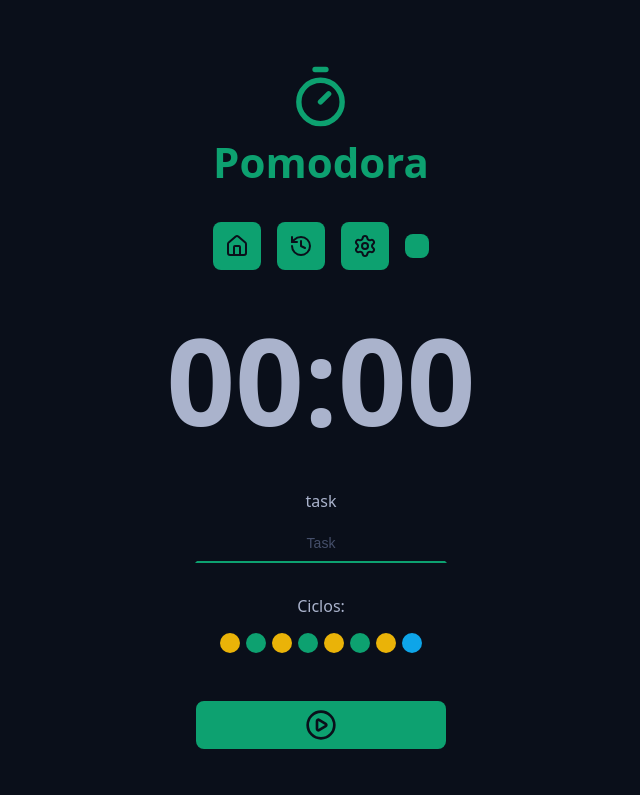
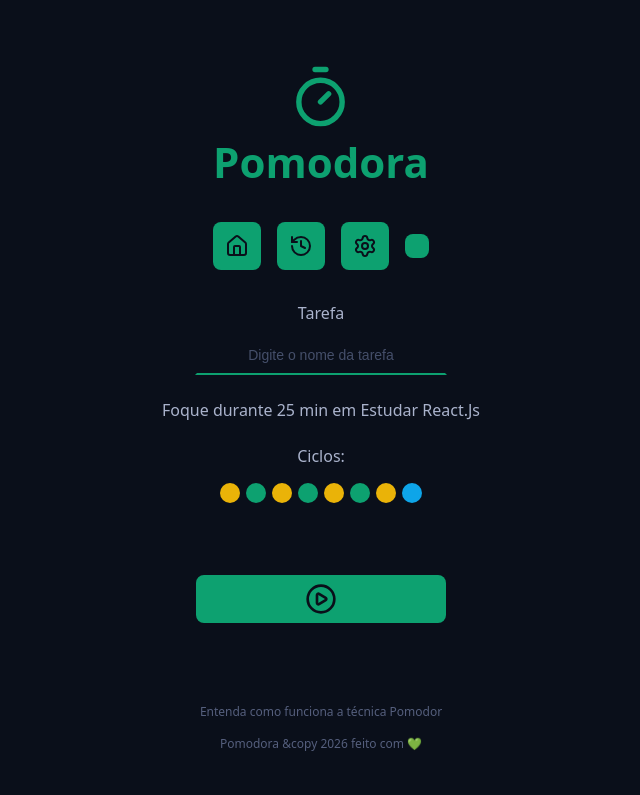
Before and after one commit to juniorbonini/pomodora, a React (Vite) app: page / in a window 1280 px wide. Shown: the top 795 px of the page, without its empty margins (319-959 px from the left). Built offline with nearby package versions, Linux system fonts and the light colour scheme.

Commit message:
feat: criar estrutura da Home com layout Main e formulário de criação de ciclo

```diff
--- a/src/App.tsx
+++ b/src/App.tsx
@@ -1,41 +1,11 @@
-import { PlayCircle, StopCircle } from "lucide-react";
-import { Button } from "./components/Button";
-import { Container } from "./components/Container";
-import { Cycles } from "./components/Cycles";
-import { Input } from "./components/Input";
-import { Logo } from "./components/Logo";
-import { Menu } from "./components/Menu";
-import { TimerDisplay } from "./components/TimerDisplay";
-
 import "./theme/global.css";
 import "./theme/theme.css";
-import { Footer } from "./components/Footer";
+import { Home } from "./pages/Home";
 
 export default function App() {
   return (
     <>
-      <Container>
-        <Logo />
-      </Container>
-      <Container>
-        <Menu icon={<></>} />
-      </Container>
-      <Container>
-        <TimerDisplay />
-      </Container>
-      <Container>
-        <Input label="task" type="text" id="taskName" placeholder="Task" />
-      </Container>
-      <Container>
-        <Cycles />
-      </Container>
-      <Container>
-        <Button color="green" icon={<PlayCircle />} />
-        <Button color="red" icon={<StopCircle />} />
-      </Container>
-      <Container>
-        <Footer />
-      </Container>
+      <Home />
     </>
   );
 }
--- /dev/null
+++ b/src/components/Form/index.tsx
@@ -0,0 +1,31 @@
+import { PlayCircle } from "lucide-react";
+import { Button } from "../Button";
+import { Cycles } from "../Cycles";
+import { Input } from "../Input";
+
+export const Form = () => {
+  return (
+    <div className="form">
+      <div className="formRow">
+        <Input
+          type="text"
+          label="Tarefa"
+          id="tarefa"
+          placeholder="Digite o nome da tarefa"
+        />
+      </div>
+
+      <div className="formRow">
+        <span>Foque durante 25 min em Estudar React.Js</span>
+      </div>
+
+      <div className="formRow">
+        <Cycles />
+      </div>
+
+      <div className="formRow">
+        <Button icon={<PlayCircle />} />
+      </div>
+    </div>
+  );
+};
--- /dev/null
+++ b/src/components/Main/index.tsx
@@ -0,0 +1,24 @@
+import type { MainProps } from "@/types/Main/main";
+import { Container } from "@/components/Container";
+import { Logo } from "@/components/Logo";
+import { Menu } from "@/components/Menu";
+import { Footer } from "@/components/Footer";
+
+export const Main = ({ children }: MainProps) => {
+  return (
+    <>
+      <Container>
+        <Logo />
+      </Container>
+      <Container>
+        <Menu icon />
+      </Container>
+
+      {children}
+
+      <Container>
+        <Footer />
+      </Container>
+    </>
+  );
+};
--- /dev/null
+++ b/src/pages/Home/index.tsx
@@ -0,0 +1,12 @@
+import { Form } from "@/components/Form";
+import { Main } from "@/components/Main";
+
+export const Home = () => {
+  return (
+    <>
+      <Main>
+        <Form />
+      </Main>
+    </>
+  );
+};
--- a/src/theme/global.css
+++ b/src/theme/global.css
@@ -25,3 +25,19 @@ body {
     "Helvetica Neue",
     sans-serif;
 }
+
+.form {
+  display: flex;
+  align-items: center;
+  justify-content: center;
+  flex-direction: column;
+  gap: 2.4rem;
+}
+
+.formRow {
+  display: flex;
+  align-items: center;
+  justify-content: center;
+  flex-direction: column;
+  gap: 2.4rem;
+}
--- /dev/null
+++ b/src/types/Main/main.ts
@@ -0,0 +1,5 @@
+import type { ReactNode } from "react";
+
+export type MainProps = {
+  children: ReactNode;
+};
```
